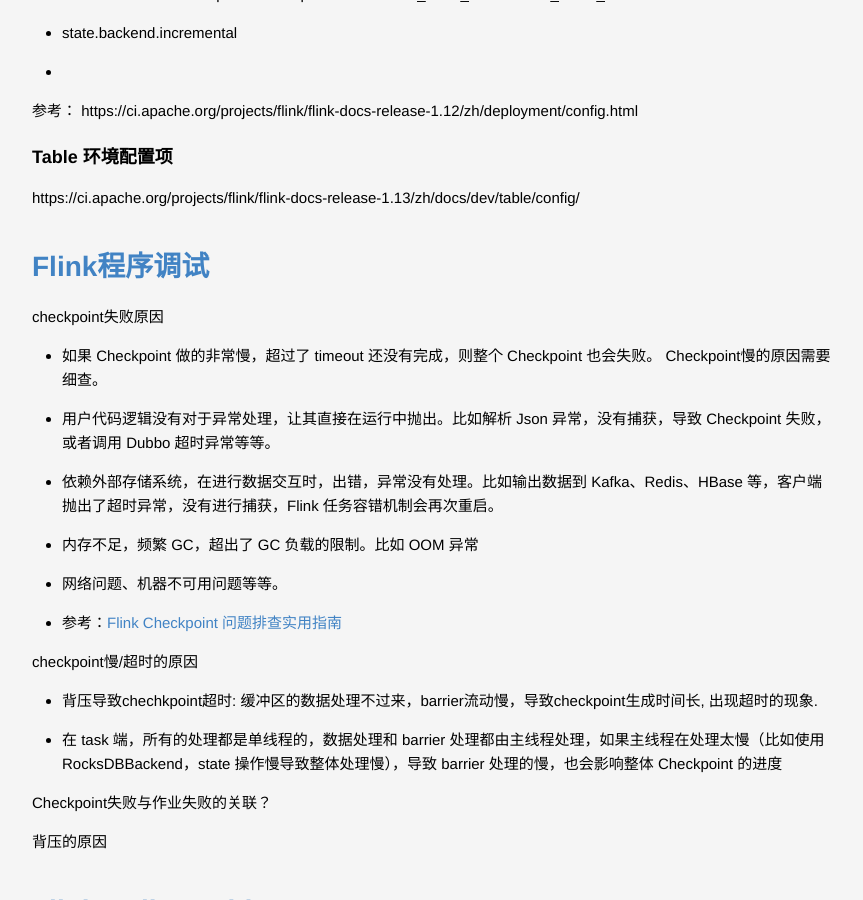
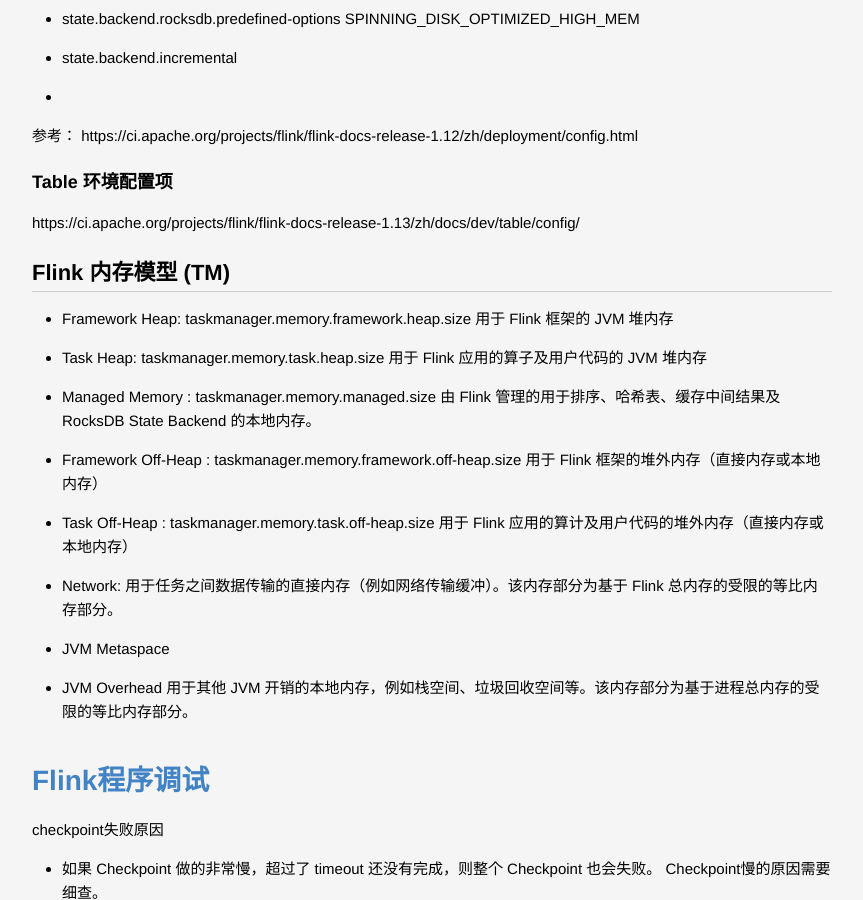
Before and after one commit to lucky521/blog, a Jekyll site: the page built from _posts/framework/2020-03-05-flink.markdown, in a window 1280 px wide and 900 px high, scrolled down 19637 px. Shown: the whole window, without its empty margins (208-1071 px from the left). Built offline with Jekyll 4.4.1, drawn with Linux system fonts in a browser that asks for light colours.

Commit message:
update blog

```diff
--- a/_posts/framework/2020-03-05-flink.markdown
+++ b/_posts/framework/2020-03-05-flink.markdown
@@ -713,6 +713,18 @@
 
 
 
+## Flink 内存模型 (TM)
+
+* Framework Heap: taskmanager.memory.framework.heap.size 用于 Flink 框架的 JVM 堆内存
+* Task Heap: taskmanager.memory.task.heap.size 用于 Flink 应用的算子及用户代码的 JVM 堆内存
+* Managed Memory : taskmanager.memory.managed.size 由 Flink 管理的用于排序、哈希表、缓存中间结果及 RocksDB State Backend 的本地内存。
+* Framework Off-Heap : taskmanager.memory.framework.off-heap.size  用于 Flink 框架的堆外内存（直接内存或本地内存）
+* Task Off-Heap : taskmanager.memory.task.off-heap.size 用于 Flink 应用的算计及用户代码的堆外内存（直接内存或本地内存）
+* Network: 用于任务之间数据传输的直接内存（例如网络传输缓冲）。该内存部分为基于 Flink 总内存的受限的等比内存部分。
+* JVM Metaspace
+* JVM Overhead 用于其他 JVM 开销的本地内存，例如栈空间、垃圾回收空间等。该内存部分为基于进程总内存的受限的等比内存部分。
+
+
 # Flink程序调试
 
 checkpoint失败原因
--- a/_posts/ml/2019-02-04-Famous-Model.markdown
+++ b/_posts/ml/2019-02-04-Famous-Model.markdown
@@ -98,6 +98,8 @@
 通过这种自注意力机制层和普通非线性层来实现对输入信号的编码，得到信号的表示。
 
 - 介绍 http://jalammar.github.io/illustrated-transformer/
+- https://nlp.seas.harvard.edu/2018/04/03/attention.html
+- https://zhuanlan.zhihu.com/p/49271699
 
 
 美团如何使用 Transformer 搜索排序
```
